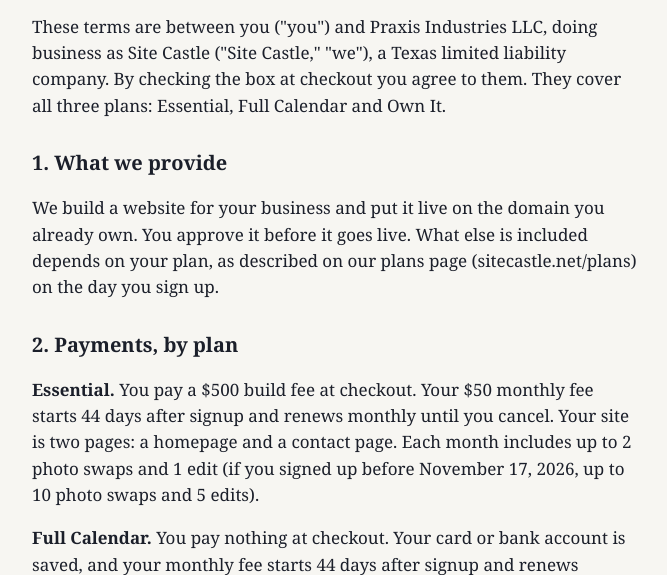
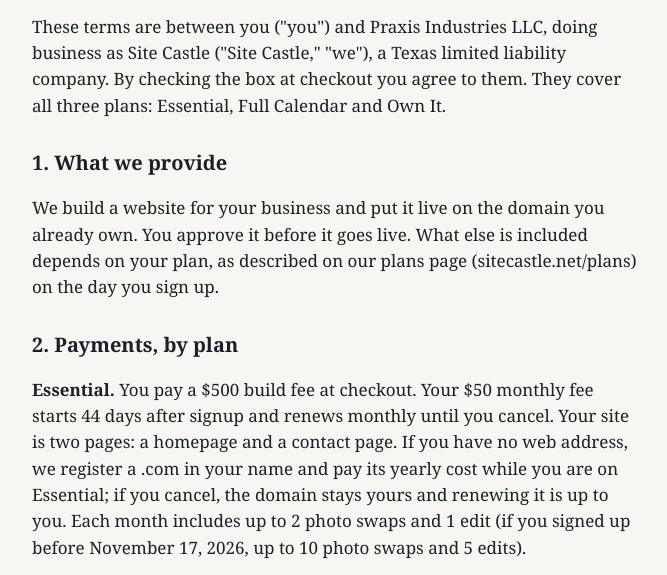
Before and after one commit to SiteCastle/site-castle-signup, a plain HTML site: page terms.html in a window 1280 px wide. Shown: the part 161-736 px from the top of the page, without its empty margins (304-971 px from the left). Drawn offline with Linux system fonts and the light colour scheme.

Commit message:
Essential: domain registered in client's name and paid while on Essential; Facebook photos with OK
Co-Authored-By: Claude Opus 5.5 <noreply@anthropic.com>
Claude-Session: https://claude.ai/code/session_015JkHeNfT3kE75FSndqsaCy

```diff
--- a/terms.html
+++ b/terms.html
@@ -18,7 +18,7 @@
 <p>We build a website for your business and put it live on the domain you already own. You approve it before it goes live. What else is included depends on your plan, as described on our plans page (sitecastle.net/plans) on the day you sign up.</p>
 
 <h2>2. Payments, by plan</h2>
-<p><strong>Essential.</strong> You pay a $500 build fee at checkout. Your $50 monthly fee starts 44 days after signup and renews monthly until you cancel. Your site is two pages: a homepage and a contact page. Each month includes up to 2 photo swaps and 1 edit (if you signed up before November 17, 2026, up to 10 photo swaps and 5 edits).</p>
+<p><strong>Essential.</strong> You pay a $500 build fee at checkout. Your $50 monthly fee starts 44 days after signup and renews monthly until you cancel. Your site is two pages: a homepage and a contact page. If you have no web address, we register a .com in your name and pay its yearly cost while you are on Essential; if you cancel, the domain stays yours and renewing it is up to you. Each month includes up to 2 photo swaps and 1 edit (if you signed up before November 17, 2026, up to 10 photo swaps and 5 edits).</p>
 <p><strong>Full Calendar.</strong> You pay nothing at checkout. Your card or bank account is saved, and your monthly fee starts 44 days after signup and renews monthly until you cancel. If you sign up at the founding rate, that rate stays the same for as long as your subscription stays active. If your site is not live within 14 days of signup, your first month is free and your first charge moves 30 days later. The 14 days pause while we are waiting on you for more than 2 business days.</p>
 <p><strong>Own It.</strong> You pay nothing at checkout. Your card or bank account is saved, and $9,000 is charged once, 14 days after signup (if you signed up earlier, the price shown when you signed up). If you cancel before that charge, you pay nothing. If your site is not live within 14 days, the charge waits until it is. After launch, extra packs of 10 photos and 5 design changes are $250 each.</p>
 <p><strong>For every plan:</strong></p>
```
